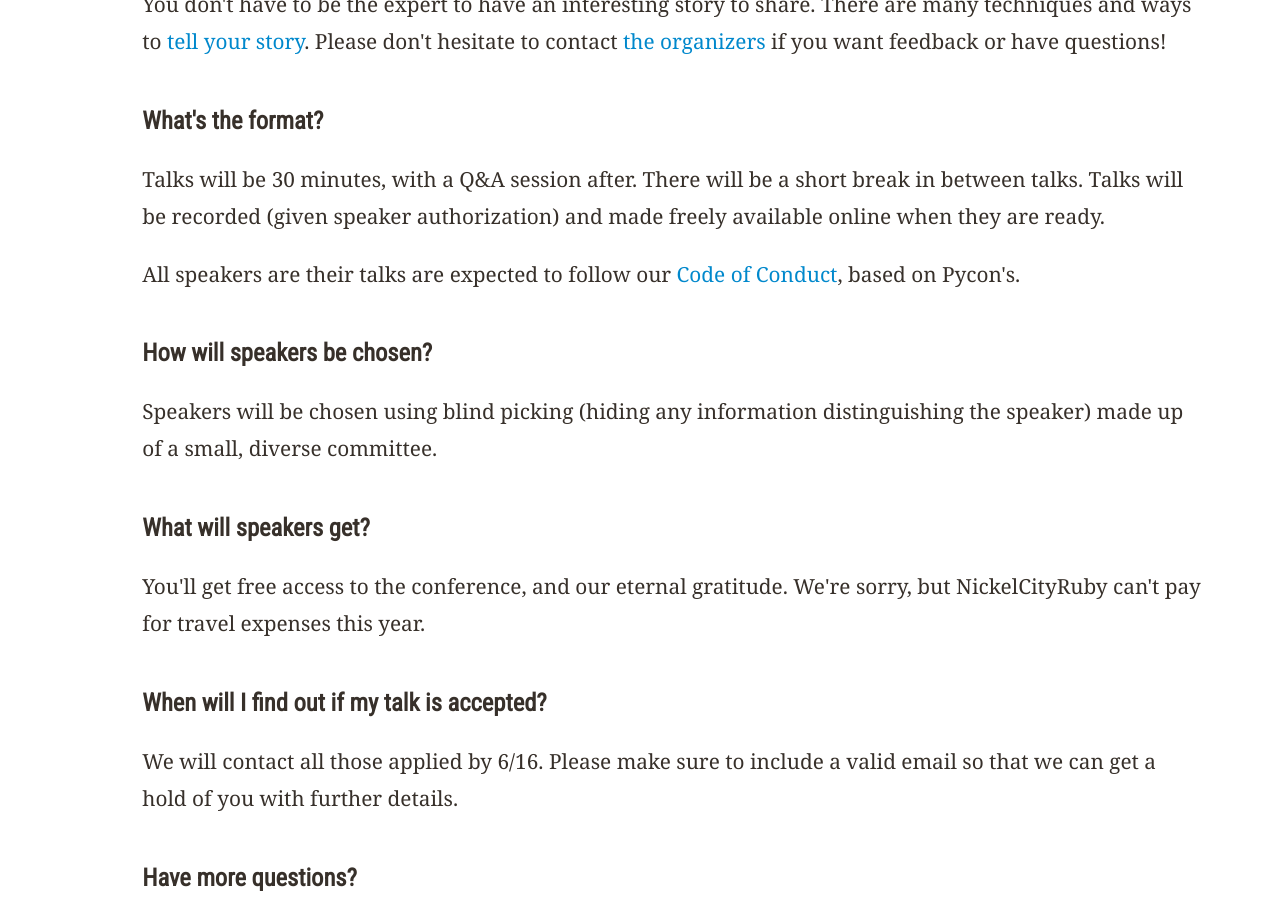
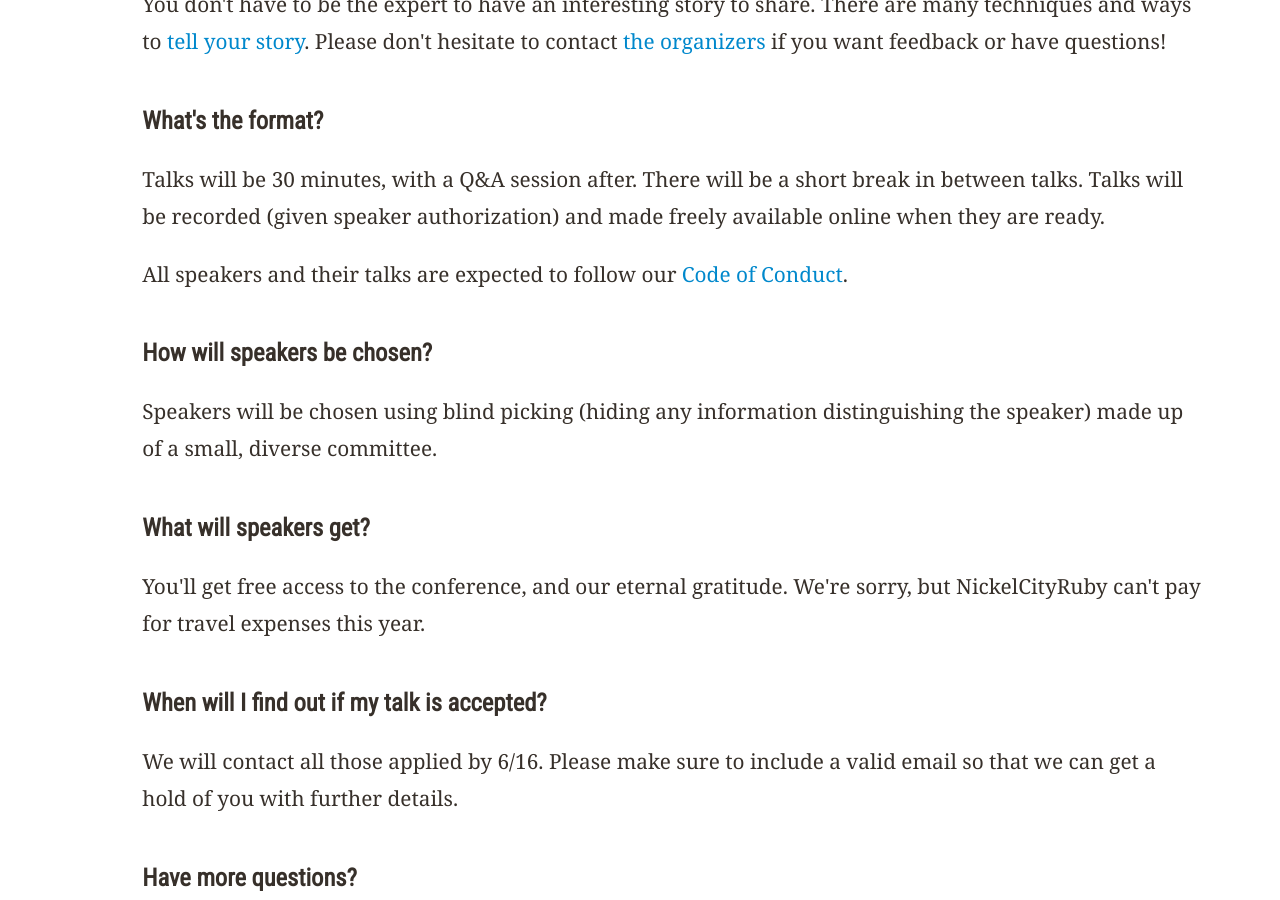
Before and after one commit to nysmakers/nysmakers.github.io, a Jekyll site: the page built from cfp/index.html, in a window 1280 px wide and 900 px high, scrolled down 515 px. Built offline with Jekyll 4.4.1, drawn with Linux system fonts in a browser that asks for light colours.

Commit message:
Another cfp copy nit

```diff
--- a/cfp/index.html
+++ b/cfp/index.html
@@ -36,7 +36,7 @@ title: CFP | Nickel City Ruby Conference 2013
       Talks will be 30 minutes, with a Q&amp;A session after. There will be a short break in between talks. Talks will be recorded (given speaker authorization) and made freely available online when they are ready.
     </p>
     <p class="span10 offset1">
-      All speakers are their talks are expected to follow our <a href="https://github.com/nickelcityruby/code-of-conduct/blob/master/code_of_conduct.md">Code of Conduct</a>, based on Pycon's.
+      All speakers and their talks are expected to follow our <a href="https://github.com/nickelcityruby/code-of-conduct/blob/master/code_of_conduct.md">Code of Conduct</a>.
     </p>
 
     <h3 class="span10 offset1">
```
